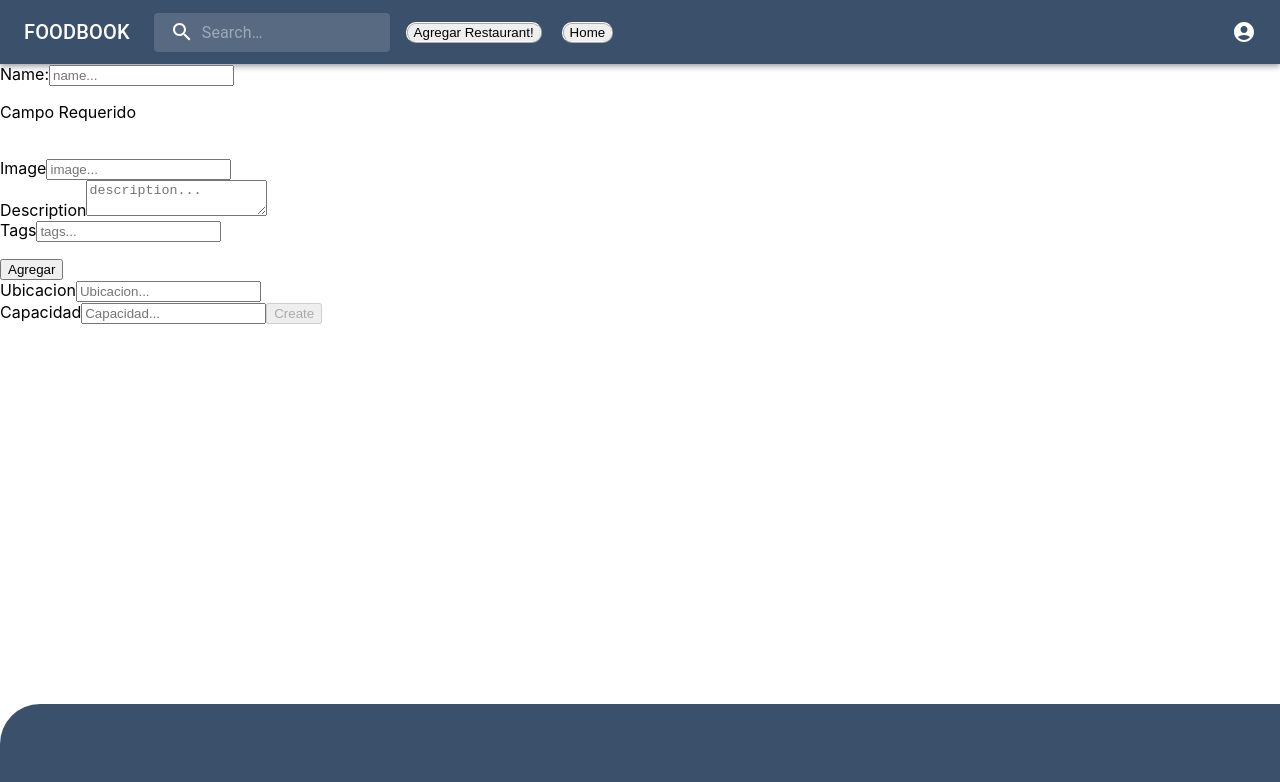
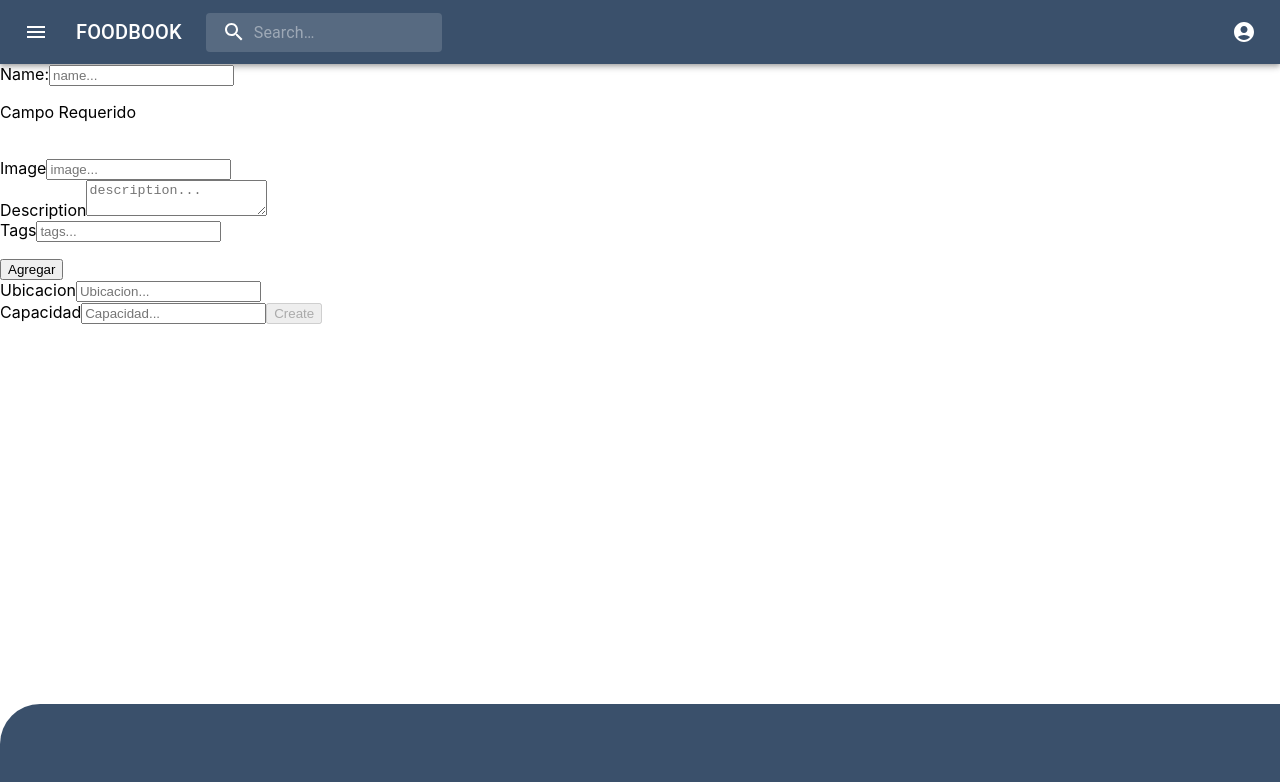
Before and after one commit to victorlavadoalva/PF-Food, a React (Create React App) app in the folder client/: page /form in a window 1280 px wide. Shown: the top 782 px of the page. Built offline with nearby package versions, Linux system fonts and the light colour scheme.

Commit message:
NavBar y menu listo

```diff
--- /dev/null
+++ b/client/src/Components/NavBar/Drawer.jsx
@@ -0,0 +1,29 @@
+import Drawer from '@mui/material/Drawer';
+import { DrawerContent } from './DrawerContent';
+import { useState } from 'react';
+
+export function TemporaryDrawer({ isOpen }) {
+  const [state, setState] = useState({
+    top: false,
+    left: false,
+    bottom: false,
+    right: false,
+  });
+
+  const toggleDrawer = (anchor, open) => (event) => {
+    if (event.type === 'keydown' && (event.key === 'Tab' || event.key === 'Shift')) {
+      return;
+    }
+
+    setState({ ...state, [anchor]: open });
+  };
+
+  return (
+    <Drawer
+        anchor='left'
+        open={isOpen}
+    >
+        <DrawerContent toggleDrawer={() => {}}/>
+    </Drawer>
+  );
+}
--- /dev/null
+++ b/client/src/Components/NavBar/DrawerContent.jsx
@@ -0,0 +1,71 @@
+import Box from '@mui/material/Box';
+import List from '@mui/material/List';
+import Divider from '@mui/material/Divider';
+import ListItem from '@mui/material/ListItem';
+import ListItemButton from '@mui/material/ListItemButton';
+import ListItemIcon from '@mui/material/ListItemIcon';
+import ListItemText from '@mui/material/ListItemText';
+import FoodBankIcon from '@mui/icons-material/FoodBank';
+import DinnerDiningIcon from '@mui/icons-material/DinnerDining';
+import MenuBookIcon from '@mui/icons-material/MenuBook';
+import BookmarkAddedIcon from '@mui/icons-material/BookmarkAdded';
+import DeliveryDiningIcon from '@mui/icons-material/DeliveryDining';
+import { useNavigate } from 'react-router-dom';
+
+
+export const DrawerContent = ({anchor = 'left'}) => {
+    const navigate = useNavigate();
+
+    return (
+        <Box
+        sx={{ width: anchor === 'top' || anchor === 'bottom' ? 'auto' : 250 }}
+        role="presentation"
+        >
+        <List>
+            <ListItem key={'Crear Restaurant'} disablePadding>
+                <ListItemButton onClick={() => navigate('/form') }>
+                <ListItemIcon>
+                    <FoodBankIcon/>
+                </ListItemIcon>
+                <ListItemText primary={'Crear Restaurant'} />
+                </ListItemButton>
+            </ListItem>
+            <ListItem key={'Agregar Plato'} disablePadding>
+                <ListItemButton>
+                <ListItemIcon>
+                    <DinnerDiningIcon />
+                </ListItemIcon>
+                <ListItemText primary={'Agregar Plato'} />
+                </ListItemButton>
+            </ListItem>
+        </List>
+        <Divider />
+        <List>
+            <ListItem key={'Menú'} disablePadding>
+                <ListItemButton>
+                    <ListItemIcon>
+                        <MenuBookIcon/>
+                    </ListItemIcon>
+                    <ListItemText primary={'Menu'} />
+                </ListItemButton>
+            </ListItem>
+            <ListItem key={'Ver Reservas'} disablePadding>
+                <ListItemButton>
+                    <ListItemIcon>
+                        <BookmarkAddedIcon/>
+                    </ListItemIcon>
+                    <ListItemText primary={'Ver Reservas'} />
+                </ListItemButton>
+            </ListItem>
+            <ListItem key={'Pedidos'} disablePadding>
+                <ListItemButton>
+                    <ListItemIcon>
+                        <DeliveryDiningIcon/>
+                    </ListItemIcon>
+                    <ListItemText primary={'Pedidos'} />
+                </ListItemButton>
+            </ListItem>
+        </List>
+        </Box>
+    )
+}
--- a/client/src/Components/NavBar/index.jsx
+++ b/client/src/Components/NavBar/index.jsx
@@ -8,11 +8,12 @@ import Toolbar from '@mui/material/Toolbar';
 import IconButton from '@mui/material/IconButton';
 import Typography from '@mui/material/Typography';
 import InputBase from '@mui/material/InputBase';
-
 import SearchIcon from '@mui/icons-material/Search';
 import AccountCircle from '@mui/icons-material/AccountCircle';
 import MoreIcon from '@mui/icons-material/MoreVert';
+import MenuIcon from '@mui/icons-material/Menu';
 import { NavBarMenu } from './NavBarMenu';
+import { TemporaryDrawer } from './Drawer';
 
 const Search = styled('div')(({ theme }) => ({
   position: 'relative',
@@ -55,6 +56,7 @@ const StyledInputBase = styled(InputBase)(({ theme }) => ({
 
 export default function PrimarySearchAppBar() {
   const [anchorEl, setAnchorEl] = useState(null);
+  const [open, setOpen] = useState(false);
 
   const handleProfileMenuOpen = (event) => {
     setAnchorEl(event.currentTarget);
@@ -64,14 +66,30 @@ export default function PrimarySearchAppBar() {
     // setMobileMoreAnchorEl(event.currentTarget);
   };
 
+  const handleDrawerOpen = () => {
+    setOpen(prevState => !prevState);
+  };
+
   const menuId = 'primary-search-account-menu';
 
   const mobileMenuId = 'primary-search-account-menu-mobile';
 
   return (
     <Box sx={{ flexGrow: 1 }}>
-      <AppBar position="static" sx={{ background: '#3A506B' }}>
+      <AppBar position="static" sx={{ background: '#3A506B' }} open={open}>
         <Toolbar>
+          <IconButton
+            size="large"
+            edge="start"
+            color="inherit"
+            aria-label="open drawer"
+            onClick={handleDrawerOpen}
+            sx={{ mr: 2 }}
+          >
+            <MenuIcon />
+            <TemporaryDrawer isOpen={open}/>
+          </IconButton>
+          <Link to="/home" className={styles.link}>
             <Typography
               variant="h6"
               noWrap
@@ -80,6 +98,7 @@ export default function PrimarySearchAppBar() {
             >
               FOODBOOK
             </Typography>
+          </Link>
           <Search>
             <SearchIconWrapper>
               <SearchIcon />
@@ -89,12 +108,6 @@ export default function PrimarySearchAppBar() {
               inputProps={{ 'aria-label': 'search' }}
             />
           </Search>
-          <Link to="/form">
-            <button className={styles.postButton}>Agregar Restaurant!</button>
-          </Link>
-          <Link to="/home">
-            <button className={styles.postButton}>Home</button>
-          </Link>
           <Box sx={{ flexGrow: 1 }} />
           <Box sx={{ display: { xs: 'none', md: 'flex' } }}>
             <IconButton
--- a/client/src/Components/NavBar/styles.module.css
+++ b/client/src/Components/NavBar/styles.module.css
@@ -7,3 +7,8 @@
     border-radius: 10px;
     border: 2px ridge white;
 }
+
+.link {
+    text-decoration: none;
+    color: #fff
+}
--- a/client/src/Pages/Home/index.jsx
+++ b/client/src/Pages/Home/index.jsx
@@ -1,14 +1,12 @@
 import { useEffect, useState } from 'react';
 import SelectSmall from '../../Components/Select';
 import { LOCATION, ORDER, RATING } from '../../dataHardcodeo/constants';
-// import PaginationRounded from "../../Components/Paginado/index";
 import { useDispatch, useSelector } from 'react-redux';
 import { SimpleCard } from '../../Components/Card/index';
 import PaginationRounded from "../../Components/Paginado";
 import * as actions from '../../Redux/actions';
 import { RESTOS } from "../../dataHardcodeo/constants";
 import styles from "./styles.module.css";
-
 
 export default function Home() {
 
--- a/client/src/Pages/Home/styles.module.css
+++ b/client/src/Pages/Home/styles.module.css
@@ -3,25 +3,21 @@
     padding: 20px 30px;
     flex-direction: column;
     align-items: center;
-
 }
 
 .selectors {
     display: flex;
     justify-content: center;
     gap: 50px
-
-
 }
 
 .paginate {
-margin: 5rem 0 10rem 0;
-
+    margin: 35px;
 }
 
 .cards {
     display: flex;
     justify-content: space-between;
     flex-wrap: wrap;
-    gap: 50px
+    row-gap: 35px;
 }
```
Lines whose indentation alone changed are shown as unchanged.
